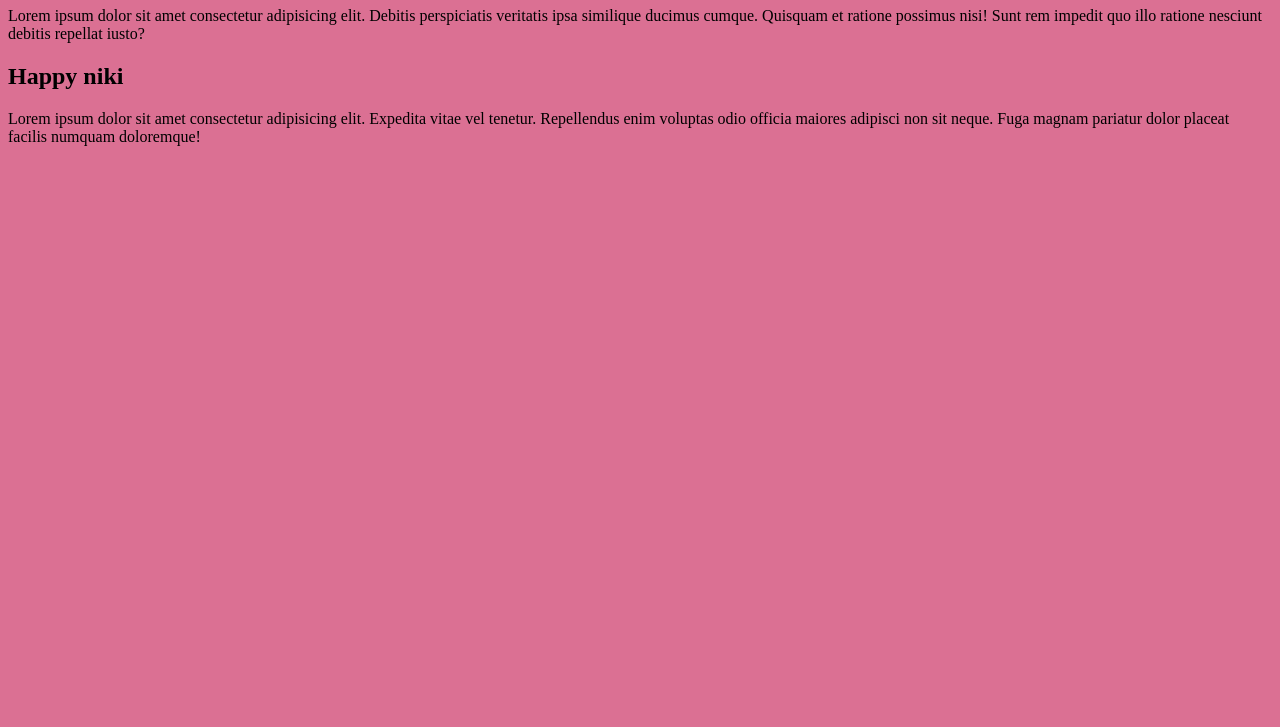
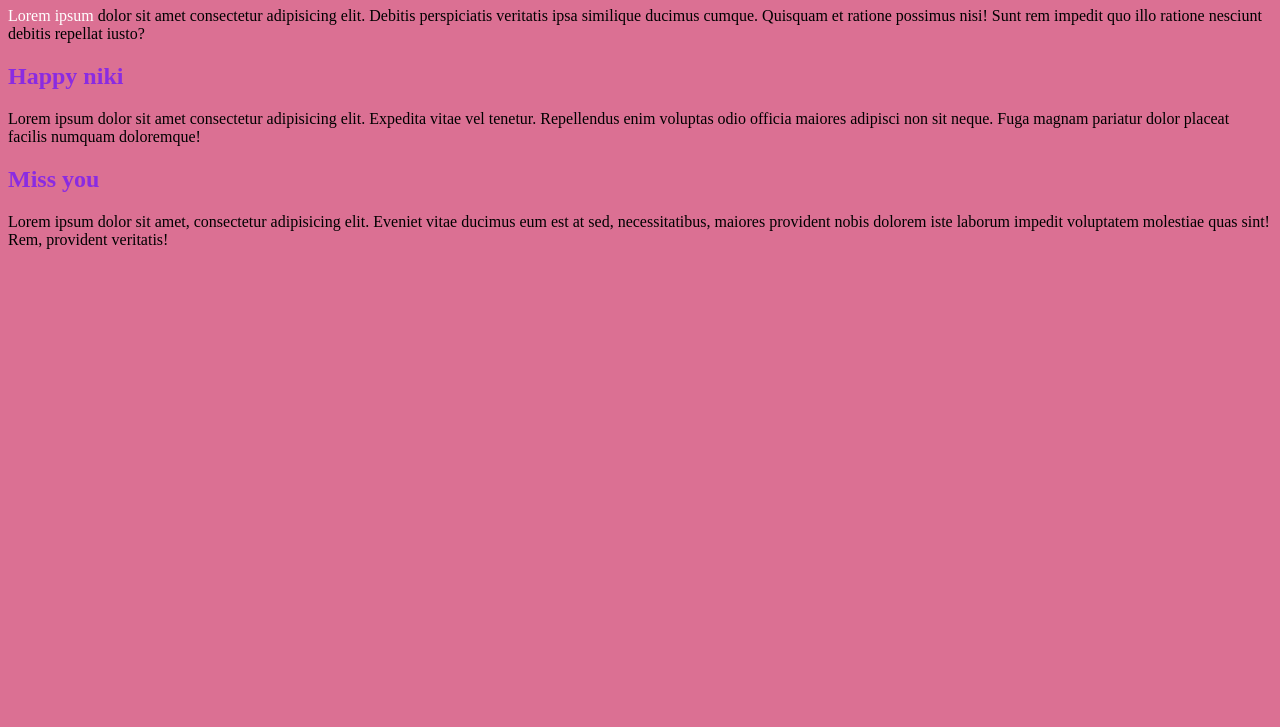
Before and after one commit to havvicheka/Group1, a plain HTML site: page index.html in a window 1280 px wide. Shown: the part 73-800 px from the top of the page. Drawn offline with Linux system fonts and the light colour scheme.

Commit message:
add style and paragrap

```diff
--- a/index.html
+++ b/index.html
@@ -9,13 +9,20 @@
             background-color: palevioletred;
 
         }
-
+        h1 ,h2{
+            color: blueviolet;
+        }
+        span{
+            color: white;
+        }
     </style>
 </head>
 <body>
     <h1>Welcome to my home</h1>
-    <p>Lorem ipsum dolor sit amet consectetur adipisicing elit. Debitis perspiciatis veritatis ipsa similique ducimus cumque. Quisquam et ratione possimus nisi! Sunt rem impedit quo illo ratione nesciunt debitis repellat iusto?</p>
+    <p> <span>Lorem ipsum </span>dolor sit amet consectetur adipisicing elit. Debitis perspiciatis veritatis ipsa similique ducimus cumque. Quisquam et ratione possimus nisi! Sunt rem impedit quo illo ratione nesciunt debitis repellat iusto?</p>
     <h2>Happy niki</h2>
     <p>Lorem ipsum dolor sit amet consectetur adipisicing elit. Expedita vitae vel tenetur. Repellendus enim voluptas odio officia maiores adipisci non sit neque. Fuga magnam pariatur dolor placeat facilis numquam doloremque!</p>
+    <h2>Miss you</h2>
+    <p>Lorem ipsum dolor sit amet, consectetur adipisicing elit. Eveniet vitae ducimus eum est at sed, necessitatibus, maiores provident nobis dolorem iste laborum impedit voluptatem molestiae quas sint! Rem, provident veritatis!</p>
 </body>
 </html>
```
